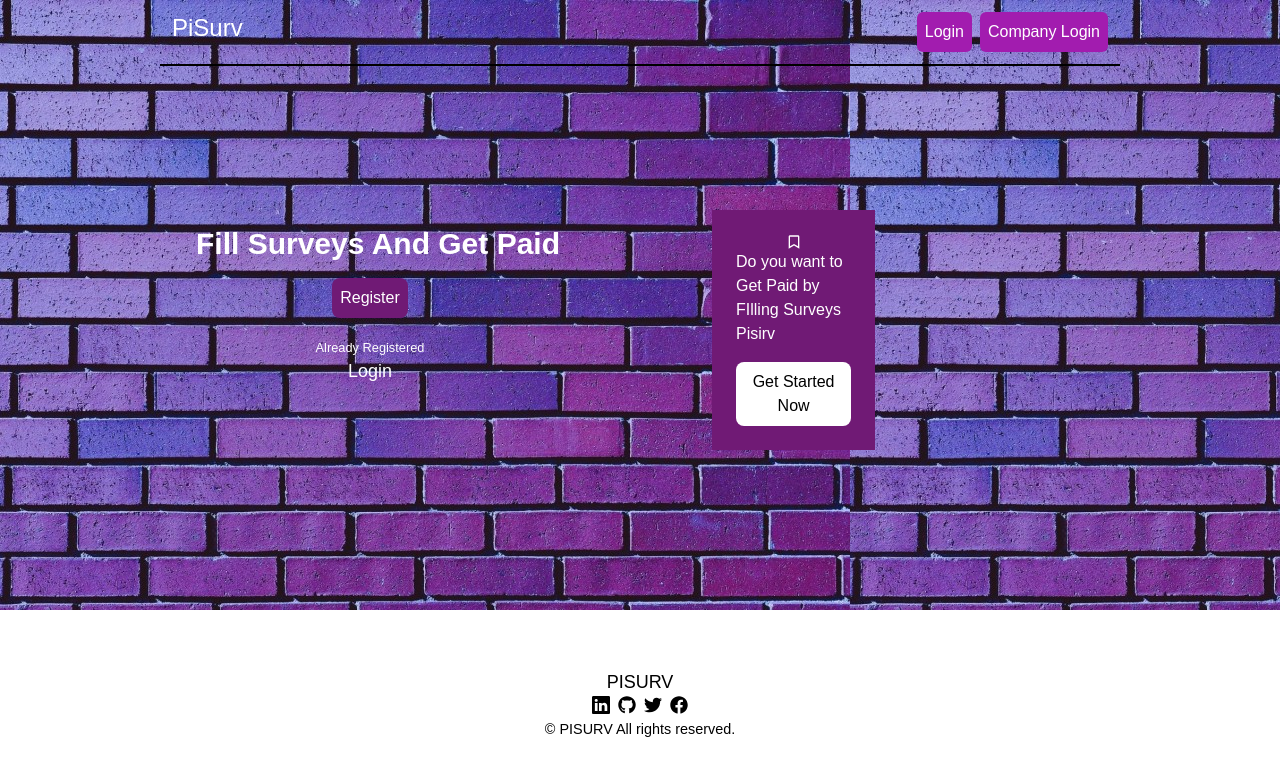
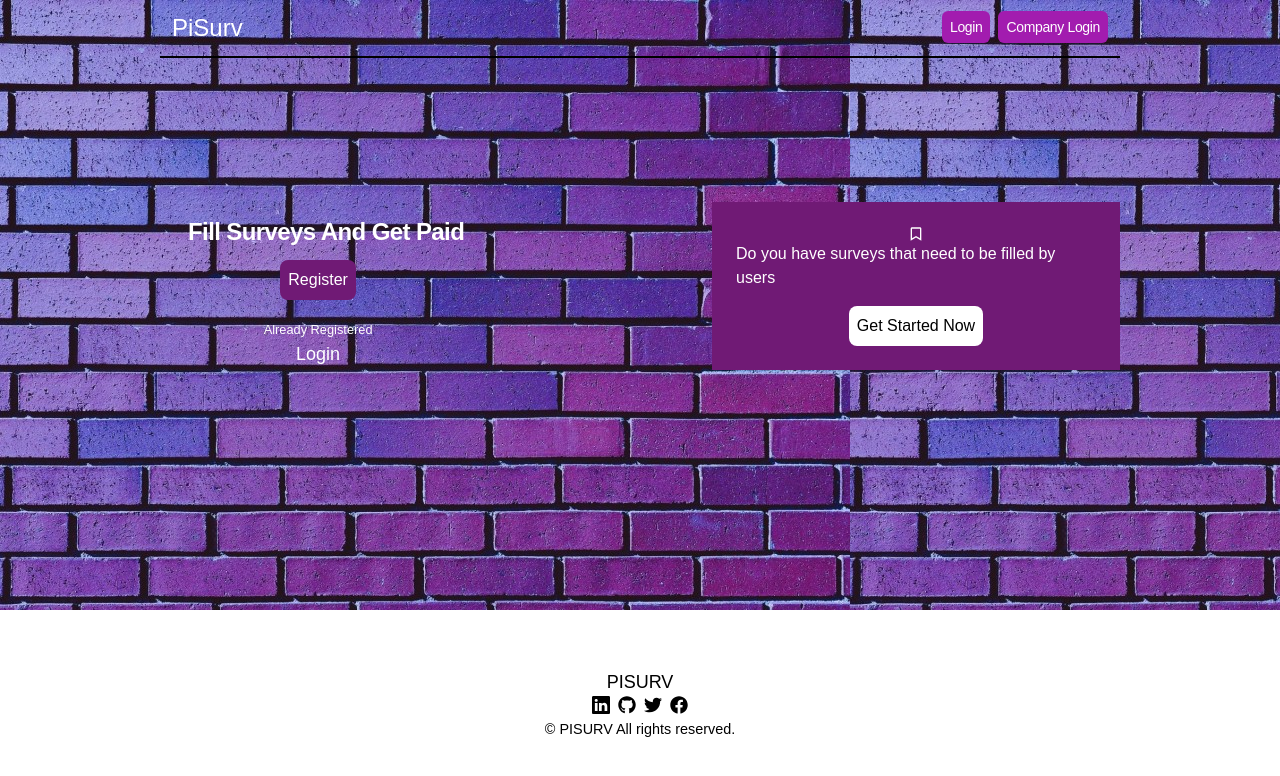
Before and after one commit to ibkay998/piSurv, a React (Create React App) app: page / in a window 1280 px wide. Shown: the top 776 px of the page. Built offline with nearby package versions, Linux system fonts and the light colour scheme.

Commit message:
fixed landing page

```diff
--- a/src/routes/MainBody.js
+++ b/src/routes/MainBody.js
@@ -3,17 +3,16 @@ import {BiBookmark} from "react-icons/bi"
 
 function MainBody() {
   return (
-    <div className='grid grid-cols-2 gap-[15%] mt-[9rem] mb-[2rem] '>
-        <div className='flex flex-col ml-3 items-center'>
-            <p className='text-3xl pl-4 font-bold mt-4 '>Fill Surveys And Get Paid</p>
+    <div className='grid grid-cols-1 gap-[15%] mt-[9rem] mb-[2rem] sm:grid-cols-2 '>
+        <div className='flex flex-col ml-3 items-center m-auto justify-center'>
+            <p className='text-2xl leading-6 tracking-tight pl-4 font-bold mt-4 items-center'>Fill Surveys And Get Paid</p>
             <button className=' bg-fuchsia-900 mt-4 text-white rounded-lg hover:bg-fuchsia-300 hover:text-black p-2'><a href="/register"> Register</a>  </button>
             <small className='mt-5 text-center'>Already Registered  <br/> <a href="/login" className='text-lg hover:text-fuchsia-300'>Login</a></small>
         </div>
-        <div className='flex w-[40%] '>
-            <div className='bg-fuchsia-900 items-center hover:bg-transparent hover:border-2 transition duration-300 p-6'>
+        <div className='flex '>
+            <div className='bg-fuchsia-900 items-center hover:bg-transparent hover:border-2 transition duration-300 p-6 flex flex-col items-center'>
                 <BiBookmark className='m-auto'/>
-                <h5>Do you want to Get Paid by FIlling Surveys</h5>
-                <h2>Pisirv</h2>
+                <h5>Do you have surveys that need to be filled by users</h5>
                 <button className=' bg-white mt-4 text-black rounded-lg hover:bg-fuchsia-300  p-2'><a href="/register">Get Started Now</a></button>
             </div>
         </div>
--- a/src/routes/SliderHeader.js
+++ b/src/routes/SliderHeader.js
@@ -1,13 +1,32 @@
-import React from 'react'
+import React,{useState} from 'react'
+import {Link} from 'react-router-dom'
+
 
 function SliderHeader() {
+let [open,setOpen] = useState(false)
   return (
     <section id="Home">
         <nav className='flex justify-between border-b-2 border-black p-3'>
             <p className="font-medium text-2xl">PiSurv</p>
             <div className='flex gap-2'>
-                <a href="/login?company" className='p-2 bg-fuchsia-700 hover:bg-fuchsia-200 hover:text-black rounded-md'>Login</a>
-                <a href="/login?user"className='p-2 bg-fuchsia-700 hover:bg-fuchsia-200 hover:text-black rounded-md'>Company Login</a>
+                {/* <a href="/login?company" className='p-2 bg-fuchsia-700 hover:bg-fuchsia-200 hover:text-black rounded-md'>Login</a>
+                <a href="/login?user"className='p-2 bg-fuchsia-700 hover:bg-fuchsia-200 hover:text-black rounded-md'>Company Login</a> */}
+                <div onClick={()=>setOpen(!open)} className="3xl absolute right-8 top-6 cursor-pointer md:hidden">
+                    <ion-icon name={open ? "close":"menu"}></ion-icon>
+                </div>
+                <ul className={` ${open ? "flex flex-col absolute":"hidden"} mt-8 sm:m-auto text-sm gap-2 text-black tracking-tight leading-snug right-6 sm:flex bg-white sm:bg-transparent ease-in`}>
+
+                    <li className="">
+                        <Link to={`/login?company`} className="sm:bg-fuchsia-700 sm:p-2 sm:rounded-md text-white rounded-lg hover:bg-fuchsia-300 hover:text-black duration-500 ">Login</Link>
+                    </li>
+                    <li className="">
+                        <Link to={`/login?user`} className="sm:bg-fuchsia-700 sm:p-2 sm:rounded-md  text-white rounded-lg hover:bg-fuchsia-300 hover:text-black duration-500 ">Company Login</Link>
+                    </li>
+
+
+
+
+                </ul>
             </div>
         </nav>
     </section>
```
